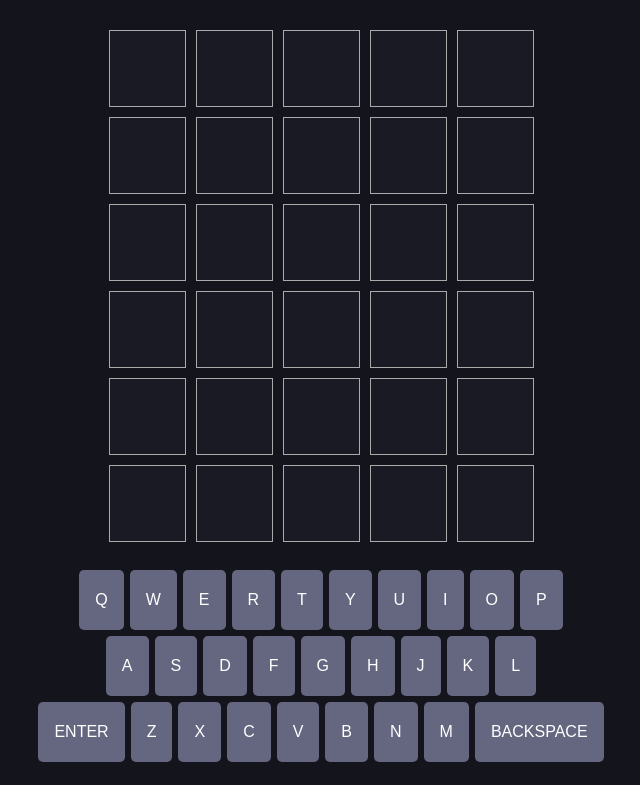
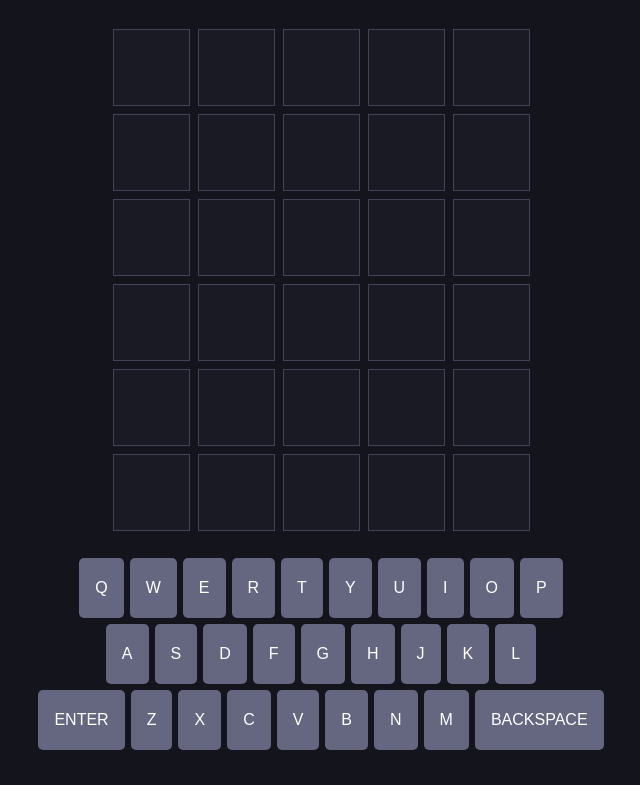
Before and after one commit to AlexanderMzv/wordle, a website: page index.html in a window 1280 px wide. Shown: the part 79-864 px from the top of the page, without its empty margins (319-959 px from the left). Drawn offline with Linux system fonts and the light colour scheme.

Commit message:
changed border colors, removed tab indices from buttons

```diff
--- a/index.html
+++ b/index.html
@@ -42,13 +42,13 @@
         .cell {
             width: 75px;
             height: 75px;
-            border: 1px solid #aaa;
+            border: 1px solid #414458;
             display: flex;
             justify-content: center;
             align-items: center;
             font-size: 33px;
             font-weight: bold;
-            margin: 5px;
+            margin: 4px;
             background: #191a24;
         }
 
--- a/index.js
+++ b/index.js
@@ -89,7 +89,13 @@ function drawAttempt(row, attempt, isCurrent) {
   for (let i = 0; i < 5; i++) {
     const cell = row.children[i];
     cell.textContent = attempt[i];
-    cell.style.backgroundColor = isCurrent ? BLACK : getBgColor(attempt, i);
+    if (isCurrent) {
+      cell.style.borderColor = attempt[i] ? "#7b7f98" : "#414458";
+      cell.style.backgroundColor = BLACK;
+    } else {
+      cell.style.borderColor = getBgColor(attempt, i);
+      cell.style.backgroundColor = getBgColor(attempt, i);
+    }
   }
 }
 
@@ -115,6 +121,7 @@ function buildKeyboard() {
 
 function buildButton(letter, row) {
   const button = document.createElement("button");
+  button.tabIndex = -1;
   button.className = "button";
   button.textContent = letter;
   button.style.backgroundColor = LIGHTGRAY;
@@ -166,6 +173,7 @@ function updateKeyboard() {
 
   for (let [key, button] of keyboardButtons) {
     button.style.backgroundColor = bestColors.get(key);
+    button.style.borderColor = bestColors.get(key);
   }
 }
 
```
